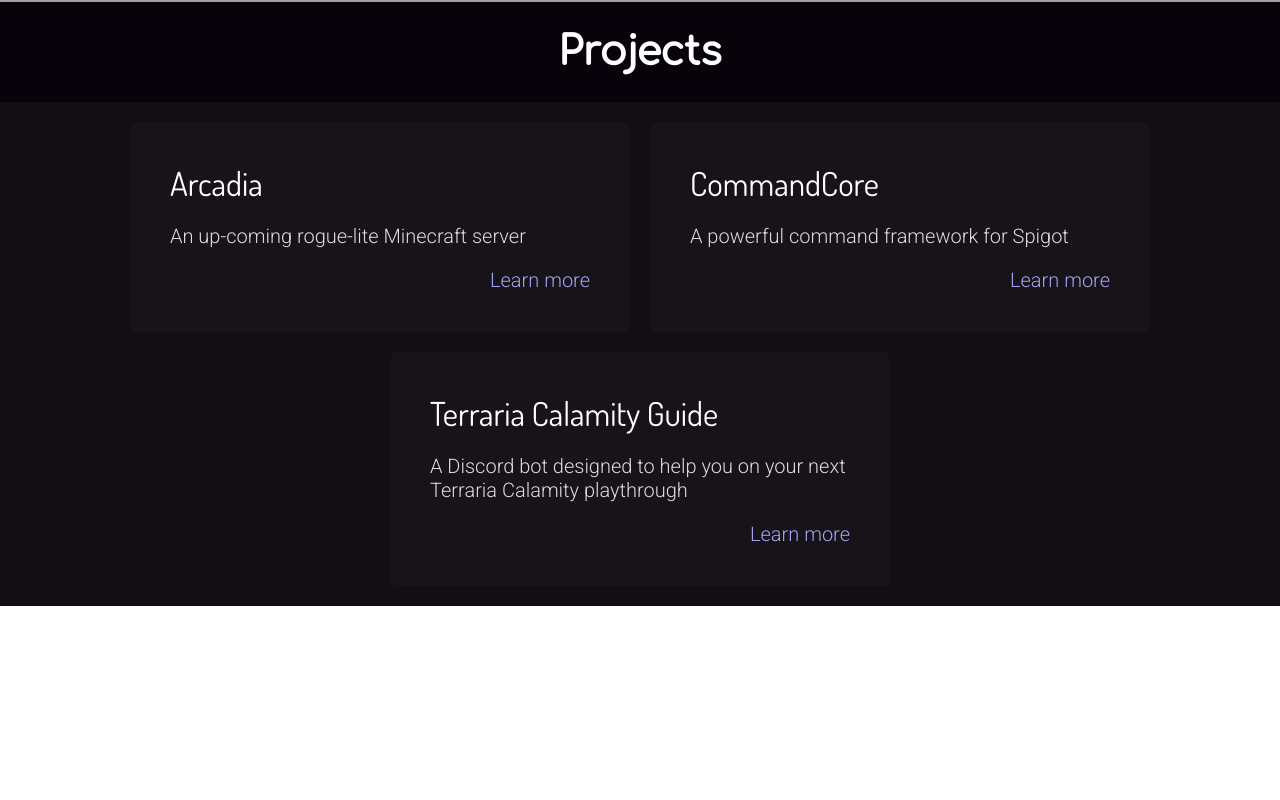
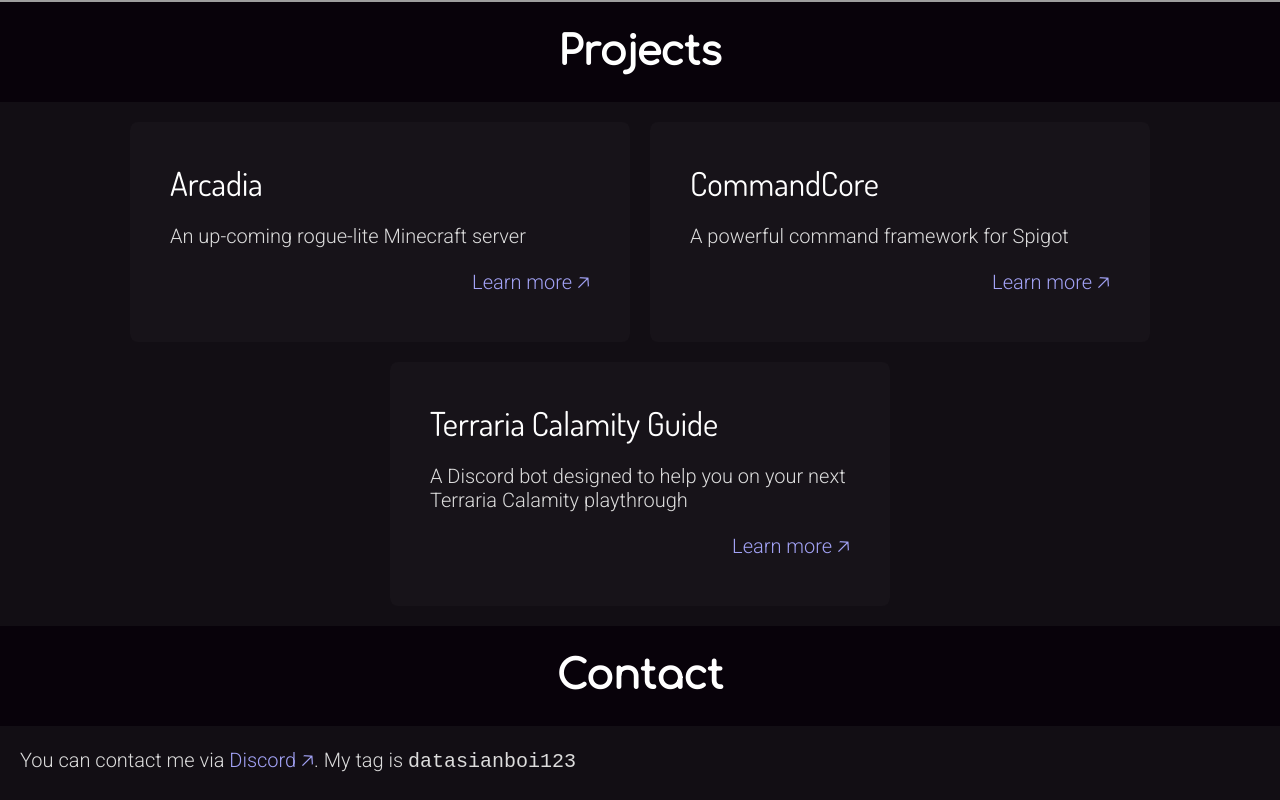
Before and after one commit to DatAsianBoi123/website, a React (Create React App) app: page / in a window 1280 px wide. Shown: the part 717-1517 px from the top of the page. Before the commit the page ends 1323 px from the top, so only its background shows below. Built offline with nearby package versions, Linux system fonts and the light colour scheme; grey boxes are pictures that could not be loaded.

Commit message:
refactored a bunch

```diff
--- a/src/App.js
+++ b/src/App.js
@@ -1,6 +1,6 @@
 import React, { useState } from 'react';
-import { Body } from './Body';
-import { TopBar } from './TopBar';
+import { Body } from './body/Body';
+import { TopBar } from './topbar/TopBar';
 import { setDark, setLight } from './colors';
 
 export function App() {
--- a/src/Body.css
+++ b/src/body/Body.css
@@ -8,11 +8,11 @@
 }
 
 .title.dark {
-  background-image: url('./assets/images/bg-night.png');
+  background-image: url('../assets/images/bg-night.png');
 }
 
 .title.light {
-  background-image: url('./assets/images/bg-day.png');
+  background-image: url('../assets/images/bg-day.png');
 }
 
 .title .name {
--- a/src/Body.js
+++ b/src/body/Body.js
@@ -1,5 +1,5 @@
 import React from 'react';
-import { Project } from './Project';
+import { Project } from '../project/Project';
 import PropTypes from 'prop-types';
 import './Body.css';
 
@@ -32,6 +32,14 @@
           />
         </div>
       </div>
+      <div className='heading'>
+        <h1>Contact</h1>
+      </div>
+      <div className='content'>
+        <p>
+          You can contact me via <a href='https://discord.com' target='_blank' rel='noreferrer'>Discord 🡥</a>. My tag is <code>datasianboi123</code>
+        </p>
+      </div>
     </>
   );
 }
--- a/src/index.css
+++ b/src/index.css
@@ -9,34 +9,27 @@
 
 h1 {
   color: var(--heading-color);
+  font-family: 'Dosis', sans-serif;
+  font-size: clamp(5px, 7vw, 33px);
+}
+
+p {
+  font-family: 'Roboto', cursor;
+  font-size: clamp(3px, 5vw, 20px);
 }
 
 a {
   position: relative;
+  font-family: 'Roboto', cursive;
+  font-size: clamp(3px, 5vw, 20px);
   color: var(--link-color);
   text-decoration-color: rgba(0, 0, 0, 0);
   transition-duration: 0.3s;
   transition-property: color, text-decoration-color;
 }
-a::before {
-  content: '';
-  position: absolute;
-  background-color: var(--link-hover-color);
-  width: 100%;
-  height: 1px;
-  bottom: 0;
-  opacity: 1;
-  transform: scale(0);
-  transition-duration: 0.3s;
-  transition-property: opacity, transform;
-}
 a:hover {
   color: var(--link-hover-color);
   text-decoration-color: var(--link-hover-color);
-}
-a:hover::before {
-  opacity: 1;
-  /* transform: scale(1); */
 }
 
 .accent {
--- a/src/Project.css
+++ b/src/project/Project.css
@@ -13,20 +13,11 @@
 }
 
 .project h1 {
-  font-family: 'Dosis', sans-serif;
-  font-size: clamp(5px, 7vw, 33px);
   font-weight: normal;
-}
-
-.project p {
-  font-family: 'Roboto', cursive;
-  font-size: clamp(3px, 5vw, 20px);
 }
 
 .project a {
   text-align: right;
-  font-family: 'Roboto', cursive;
-  font-size: clamp(3px, 5vw, 20px);
   margin-left: auto;
   flex-basis: auto;
   align-self: flex-end;
--- a/src/Project.js
+++ b/src/project/Project.js
@@ -7,7 +7,7 @@
     <div className='project'>
       <h1>{props.title}</h1>
       <p>{props.description}</p>
-      <a href={props.link} target='_blank' rel='noreferrer'>Learn more</a>
+      <a href={props.link} target='_blank' rel='noreferrer'>Learn more 🡥</a>
     </div>
   );
 }
```
Also changed, not shown: src/topbar/TopBar.js (renamed from src/TopBar.js, +5 -5 lines), src/topbar/TopBar.css (renamed from src/TopBar.css).
